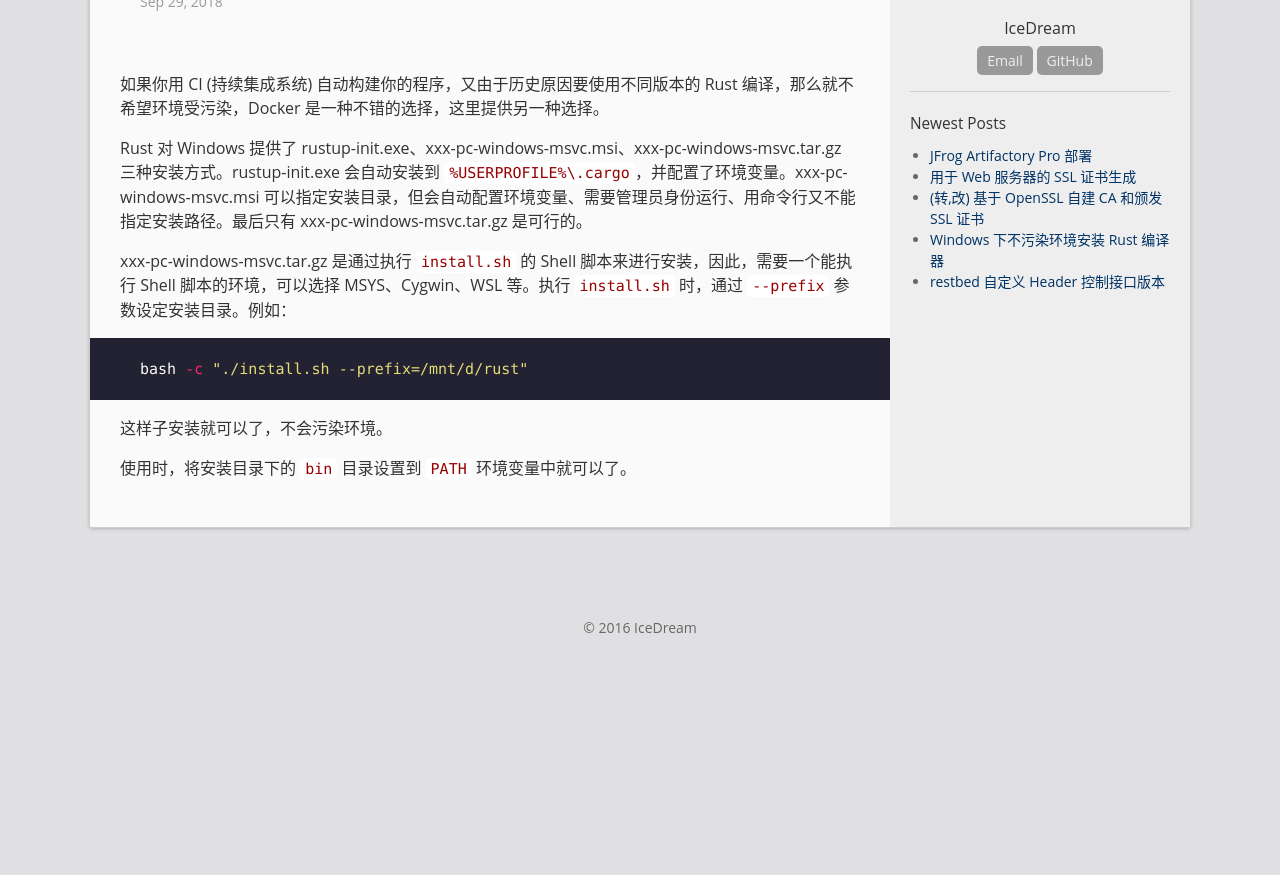
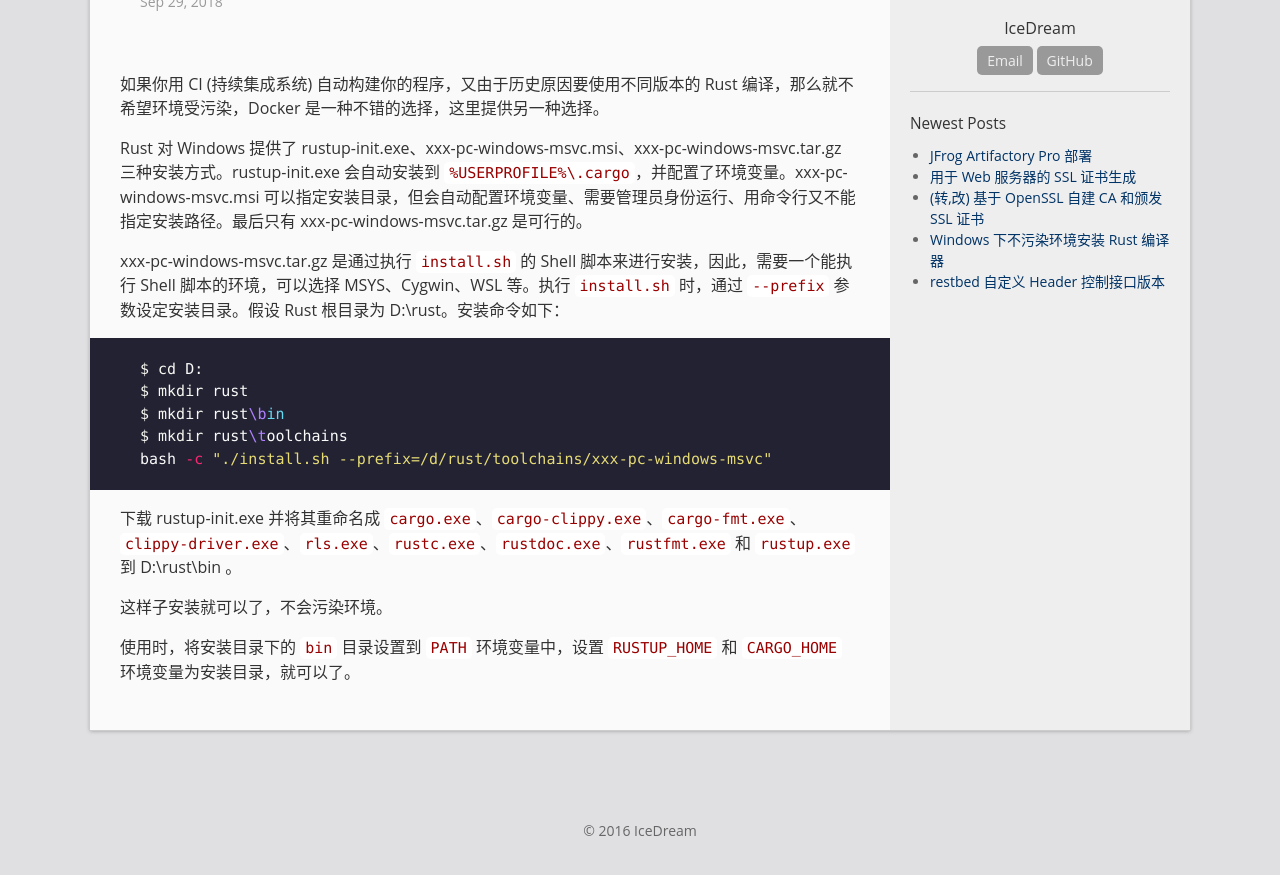
Before and after one commit to icedream2linxi/icedream2linxi.github.io, a Jekyll site: the page built from _posts/2018-09-29-Windows下不污染环境安装Rust编译器.md, in a window 1280 px wide, cut to the strip 261-1162 px from the top of the page. Shown: the top 875 px of the strip. Built offline with Jekyll 4.4.1, drawn with Linux system fonts in a browser that asks for light colours; comment, search, counter and statistics services are not loaded; before the commit the page ends 959 px from its top, so only the background shows below that.

Commit message:
rust 支持 toochains 切换

````diff
--- a/_posts/2018-09-29-Windows下不污染环境安装Rust编译器.md
+++ b/_posts/2018-09-29-Windows下不污染环境安装Rust编译器.md
@@ -9,12 +9,18 @@ nocomments: false
 
 Rust 对 Windows 提供了 rustup-init.exe、xxx-pc-windows-msvc.msi、xxx-pc-windows-msvc.tar.gz 三种安装方式。rustup-init.exe 会自动安装到 `%USERPROFILE%\.cargo`，并配置了环境变量。xxx-pc-windows-msvc.msi 可以指定安装目录，但会自动配置环境变量、需要管理员身份运行、用命令行又不能指定安装路径。最后只有 xxx-pc-windows-msvc.tar.gz 是可行的。
 
-xxx-pc-windows-msvc.tar.gz 是通过执行 `install.sh` 的 Shell 脚本来进行安装，因此，需要一个能执行 Shell 脚本的环境，可以选择 MSYS、Cygwin、WSL 等。执行 `install.sh` 时，通过 `--prefix` 参数设定安装目录。例如：
+xxx-pc-windows-msvc.tar.gz 是通过执行 `install.sh` 的 Shell 脚本来进行安装，因此，需要一个能执行 Shell 脚本的环境，可以选择 MSYS、Cygwin、WSL 等。执行 `install.sh` 时，通过 `--prefix` 参数设定安装目录。假设 Rust 根目录为 D:\rust。安装命令如下：
 
 ```shell
-bash -c "./install.sh --prefix=/mnt/d/rust"
+$ cd D:
+$ mkdir rust
+$ mkdir rust\bin
+$ mkdir rust\toolchains
+bash -c "./install.sh --prefix=/d/rust/toolchains/xxx-pc-windows-msvc"
 ```
+
+下载 rustup-init.exe 并将其重命名成 `cargo.exe`、`cargo-clippy.exe`、`cargo-fmt.exe`、`clippy-driver.exe`、`rls.exe`、`rustc.exe`、`rustdoc.exe`、`rustfmt.exe` 和 `rustup.exe` 到 D:\rust\bin 。
 
 这样子安装就可以了，不会污染环境。
 
-使用时，将安装目录下的 `bin` 目录设置到 `PATH` 环境变量中就可以了。
+使用时，将安装目录下的 `bin` 目录设置到 `PATH` 环境变量中，设置 `RUSTUP_HOME` 和 `CARGO_HOME` 环境变量为安装目录，就可以了。
````
